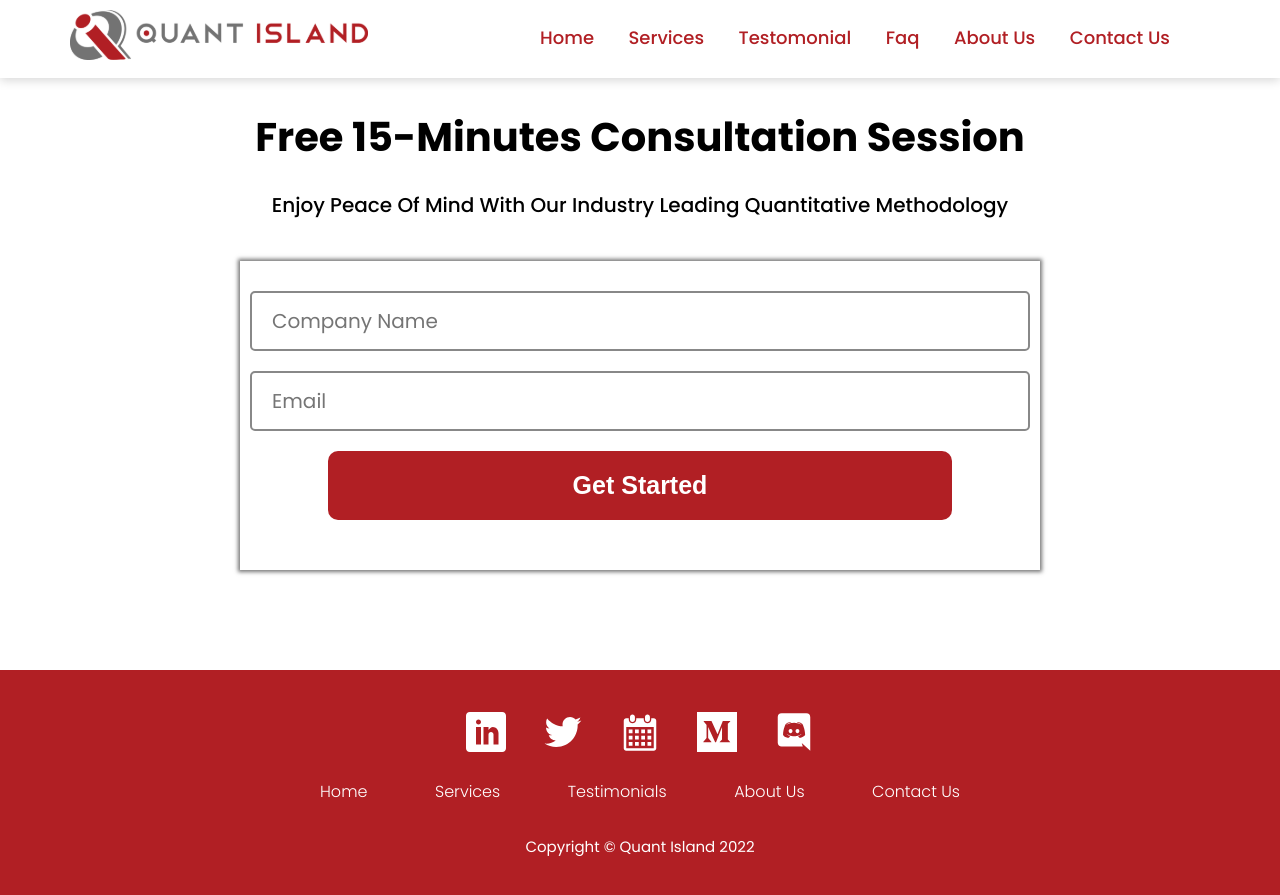
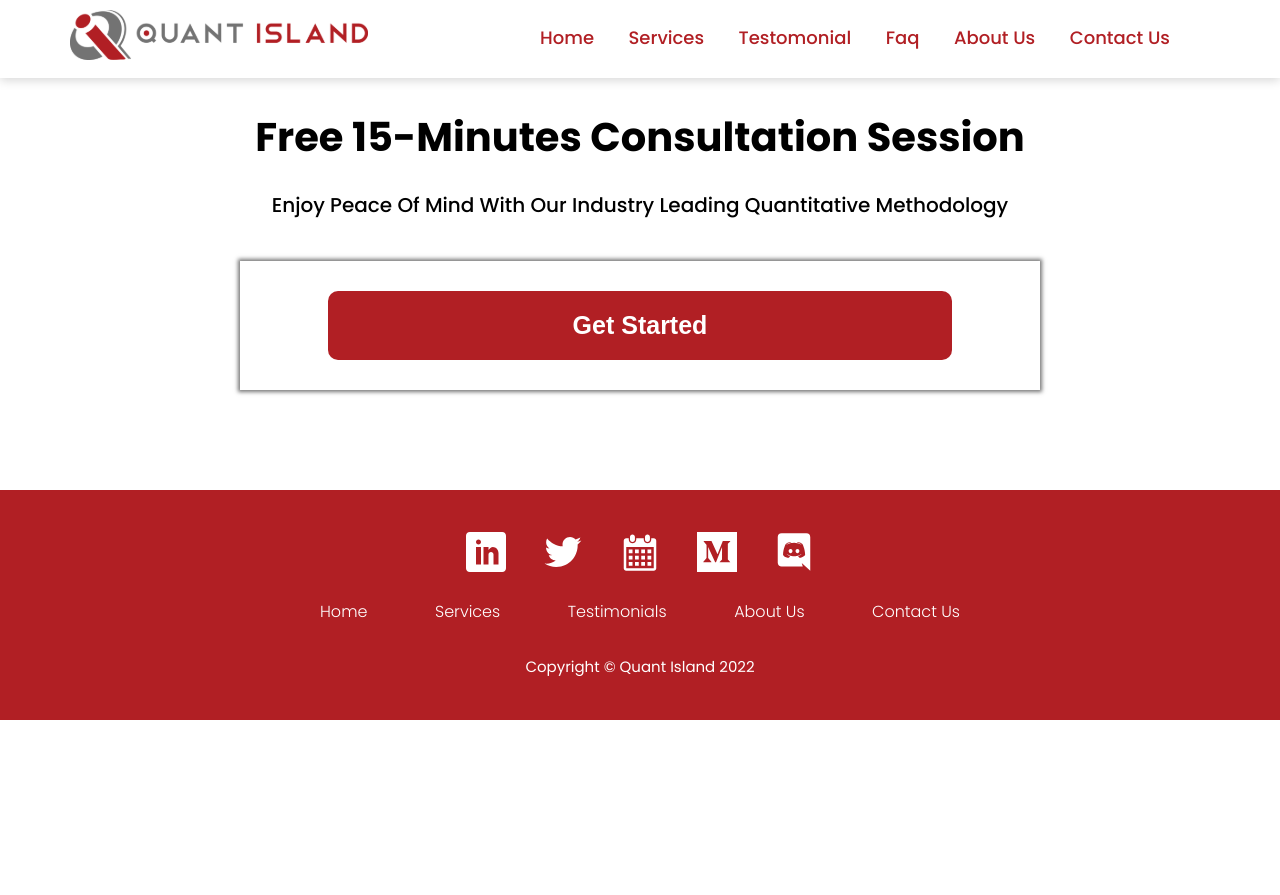
Before and after one commit to mmarchioro/qi-pro-site, a Jekyll site: the page built from index.md, in a window 1280 px wide and 900 px high, scrolled down 5667 px. Shown: the top 895 px of the window. Built offline with Jekyll 4.4.1, drawn with Linux system fonts in a browser that asks for light colours; after the commit the page ends 6387 px from its top, so only the background shows below that.

Commit message:
Update contact-us.html

```diff
--- a/_includes/contact-us.html
+++ b/_includes/contact-us.html
@@ -7,24 +7,9 @@
   </div>
 
   <div class="form">
-    <div class="form-box">
-      <input
-        id="name"
-        name="name"
-        type="text"
-        required
-        placeholder="Company Name"
-      />
-    </div>
-    <div class="form-box">
-      <input id="email" name="email" type="text" required placeholder="Email" />
-    </div>
+    <button onclick="window.location.href='https://calendly.com/quantisland';" class="btn-form">Get
+      Started</button>
+  </div>
 
-    <button onclick="sendMail()" class="btn-form">get started</button>
-    <div class="message">
-      <div class="success" id="success">your message successfully sent!</div>
-      <div class="danger" id="danger">fields can't be empty</div>
-      <div class="loading" id="loading">plase wait...</div>
-    </div>
-  </div>
+
 </section>
```
